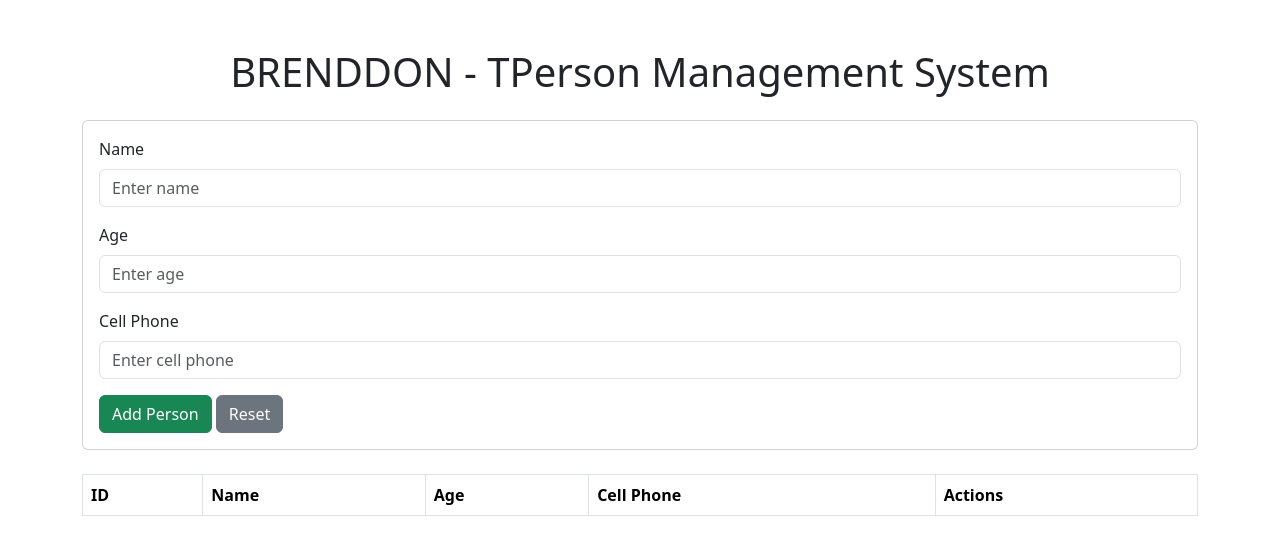
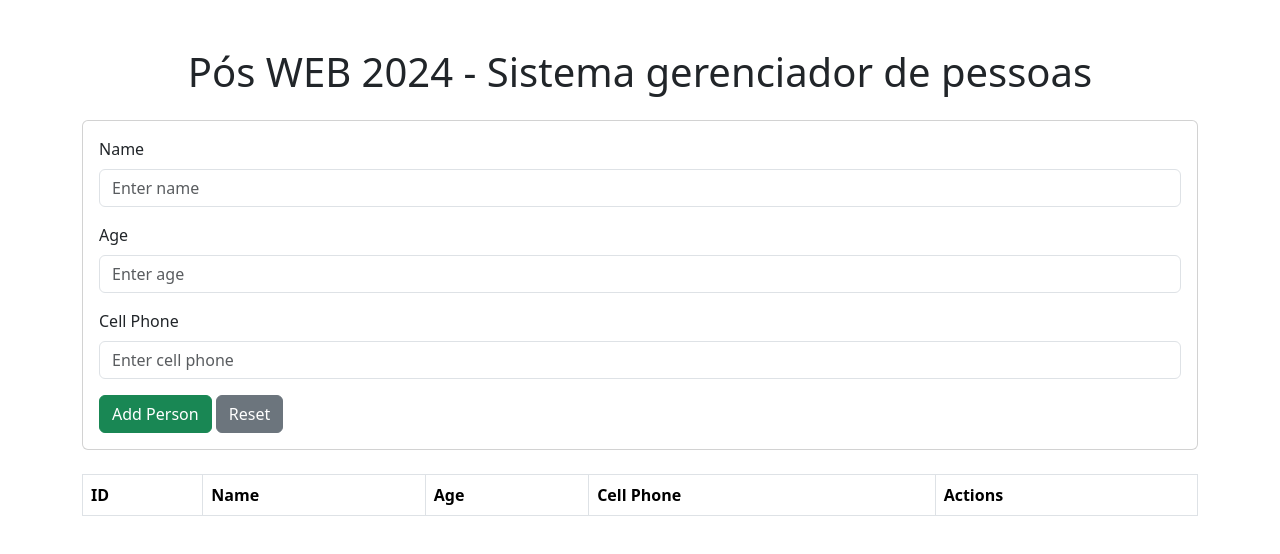
Before and after one commit to brenddonanjos/terraform_aws_ci_cd, a plain HTML site: page frontend/index.html in a window 1280 px wide. Drawn offline with nearby package versions, Linux system fonts and the light colour scheme; no server answers.

Commit message:
[hotfix]: ajuste frontend

```diff
--- a/frontend/index.html
+++ b/frontend/index.html
@@ -11,7 +11,7 @@
   </head>
   <body>
     <div class="container mt-5">
-      <h1 class="text-center mb-4">BRENDDON - TPerson Management System</h1>
+      <h1 class="text-center mb-4">Pós WEB 2024 - Sistema gerenciador de pessoas</h1>
 
       <!-- Form to Add or Update Person -->
       <div class="card mb-4">
```
